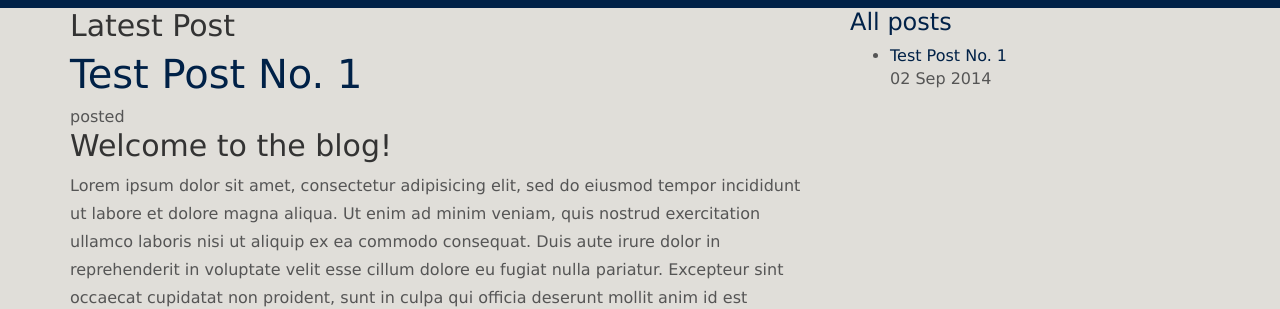
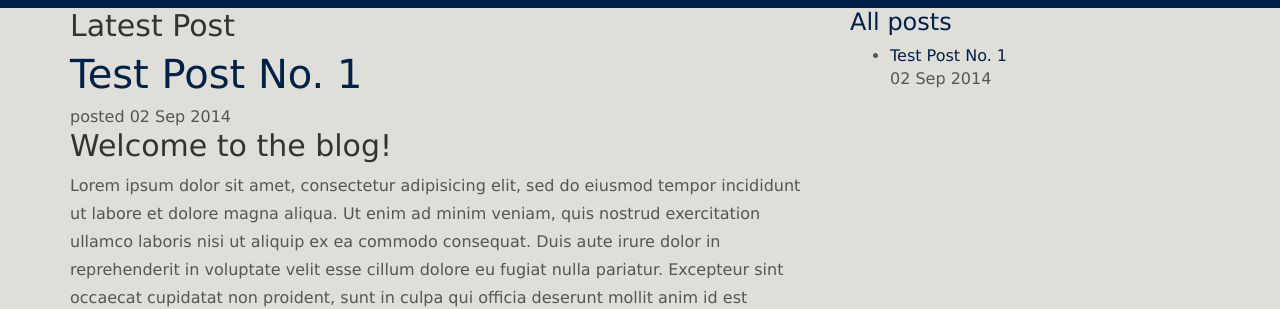
Before and after one commit to michaelohagan/chembiohub-site, a Jekyll site: the page built from index.html, in a window 1280 px wide. Shown: the part 276-585 px from the top of the page. Built offline with Jekyll 4.4.1, drawn with Linux system fonts in a browser that asks for light colours; nearby versions of some CDN libraries.

Commit message:
posts fix

```diff
--- a/index.html
+++ b/index.html
@@ -11,7 +11,7 @@ title: Chembiohub Blog
 
 	  <div class='post'>
 	    <h1><a href='/chembiohub-site/{{site.posts.first.url}}'>{{site.posts.first.title}}</a></h1>
-	    <div class='date'>posted {{page.date | date_to_string}}</div>
+	    <div class='date'>posted {{site.posts.first.date | date_to_string}}</div>
 	    <div class='body'>{{ site.posts.first.content }}</div>
 	  </div>
 	</div>
```
